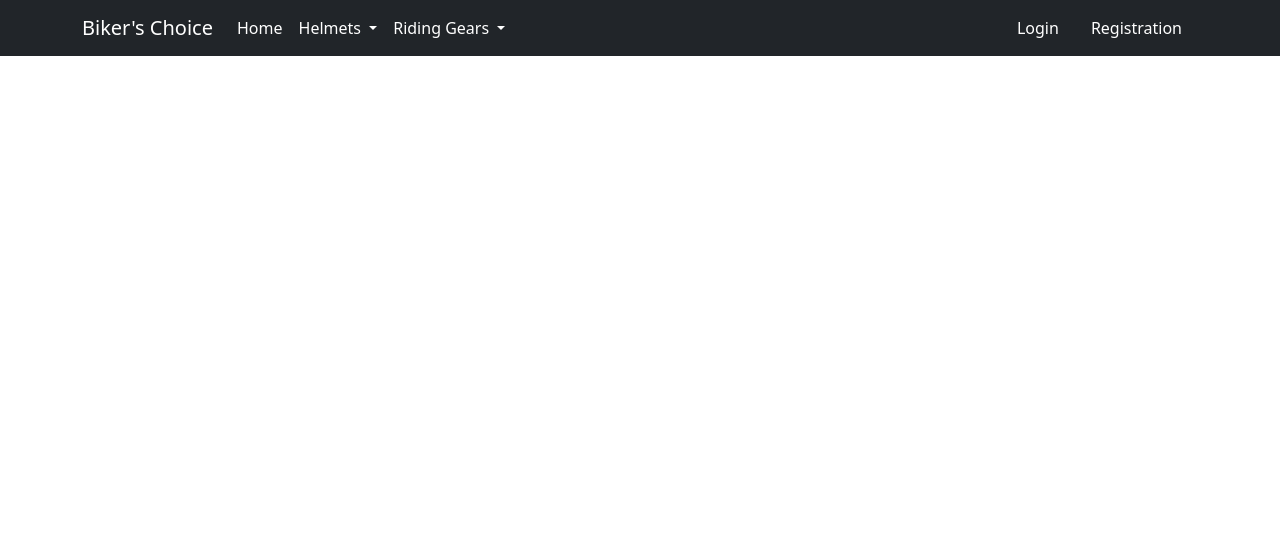
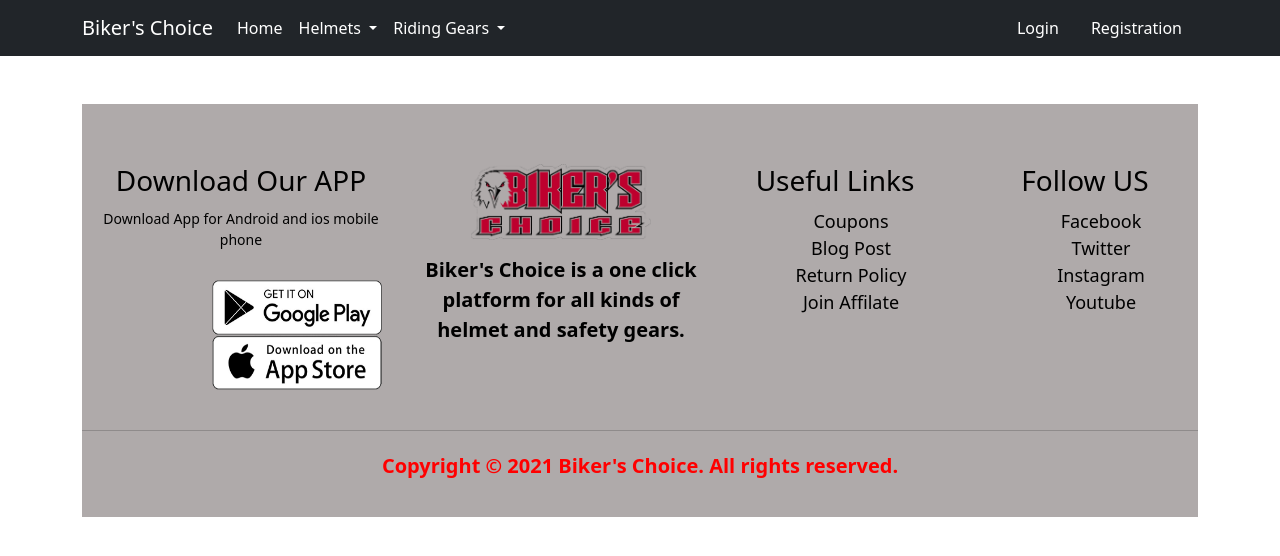
Before and after one commit to psuman10/personal, a Django app: page /address/ in a window 1280 px wide. Shown: the top 556 px of the page. Run offline with Django 3.2, Linux system fonts and the light colour scheme; parts of the project's set-up code (start-up, migrations or seed data) failed here and were passed over; some libraries are stand-ins or nearby versions.

Commit message:
worked on footer

```diff
--- a/ecommerce/static/BBC/css/style.css
+++ b/ecommerce/static/BBC/css/style.css
@@ -30,3 +30,151 @@
     transform: translateY(-15px);
 
 }
+
+
+
+.footer hr{
+    border: none;
+    background: #000b;
+    height: 1px;
+    margin: 20px 0;
+}
+.Copyright{
+    text-align: center;
+    color: red;
+    font-weight: bold;
+
+}
+
+.menu-icon{
+    width:28px;
+    margin-left: 20px;
+    display: none;
+
+
+}
+
+.icon {
+    color: red;
+}
+
+
+
+
+
+
+
+
+
+
+
+
+
+
+/*FOOTER*/
+
+.footer{
+    /* background: radial-gradient(#fff,#ffd6d6); */
+    background-color:rgb(175, 170, 170);
+    color: #8a8a8a;
+    font-size: 14px;
+    padding: 60px 0 20px;
+
+}
+
+.footer p{
+    columns: red;
+}
+
+.footer h3{
+    color:black;
+    margin-bottom: 10px;
+    text-align: center;
+}
+
+.footer-col-1, .footer-col-2, .footer-col-3, .footer-col-4{
+    min-width: 250px;
+    margin-bottom: 20px;
+}
+
+.footer-col-1{
+    flex-basis: 30%;
+}
+
+.footer-col-1 p{
+    color: #000;
+}
+
+.footer-col-2{
+    flex: 1;
+    text-align: center;
+
+}
+
+.footer-col-2 p{
+    color: #000;
+    font-weight: bold;
+    font-size: 20px;
+}
+
+.footer-col-2 img{
+    width: 180px;
+    margin-bottom: 15px;
+}
+
+.footer-col-3, .footer-col-4{
+    flex-basis: 15%;
+    text-align: center;
+    color: black;
+}
+
+.footer-col-3, .footer-col-4 li{
+   color: black;
+   font-size: 18px;
+   /* font-weight: bold; */
+
+}
+
+
+
+ul{
+    list-style-type: none;
+}
+
+.app-logo{
+    margin-top: 30px;
+    margin-left: 130px;
+
+}
+
+.app-logo img{
+    width: 170px;
+    height: 55px;
+
+}
+
+
+.app-logo img :hover{
+    transform: translateY(-15px);
+}
+
+
+/* .footer hr{
+    border: none;
+    background: #000b;
+    height: 1px;
+    margin: 20px 0;
+} */
+.Copyright{
+    text-align: center;
+    color: red;
+    font-weight: bold;
+    font-size: 20px;
+
+}
+
+
+p{
+    text-align: center;
+    color:#555;
+}
--- a/ecommerce/templates/BC/base.html
+++ b/ecommerce/templates/BC/base.html
@@ -5,6 +5,7 @@
     <!-- Required meta tags -->
     <meta charset="utf-8">
     <meta name="viewport" content="width=device-width, initial-scale=1">
+
 
     <!-- Bootstrap CSS -->
     <link href="https://cdn.jsdelivr.net/npm/bootstrap@5.0.0-beta1/dist/css/bootstrap.min.css" rel="stylesheet"
@@ -21,6 +22,7 @@
 
 
     <title>Biker's Choice | {% block title %} {% endblock title %} </title>
+    <link rel="icon" href="{% static 'BBC/images/banner/logo.png' %}">
 </head>
 <body>
 <nav class="navbar navbar-expand-lg navbar-dark bg-dark">
@@ -106,6 +108,68 @@
 {% block livesale %} {% endblock livesale %}
 {% block main-content %} {% endblock main-content %}
 
+
+
+
+
+<div class="footer">
+        <div class="container-2">
+            <div class="row">
+                <div class="footer-col-1">
+                    <h3> Download Our APP </h3>
+                    <p> Download App for Android and ios mobile phone </p>
+                    <div class="app-logo">
+                        <img src="{% static 'BBC/images/banner/play-store.png' %}">
+                        <img src="{% static 'BBC/images/banner/app-store.png' %}">
+                    </div>
+                </div>
+                <div class="footer-col-2">
+                    <img src="{% static 'BBC/images/banner/logo.png' %}">
+                    <p> Biker's Choice is a one click platform for all kinds of
+                    helmet and safety gears. </p>
+                </div>
+
+                <div class="footer-col-3">
+                    <h3> Useful Links </h3>
+                    <ul>
+                        <li> Coupons</li>
+                        <li> Blog Post </li>
+                        <li>Return Policy </li>
+                        <li> Join Affilate</li>
+
+
+                    </ul>
+                </div>
+
+
+                <div class="footer-col-4">
+                    <h3> Follow US </h3>
+                    <ul>
+                        <li> Facebook</li>
+                        <li> Twitter </li>
+                        <li>Instagram </li>
+                        <li> Youtube</li>
+
+
+                    </ul>
+                </div>
+
+
+
+            </div>
+            <hr>
+            <p class="Copyright">Copyright © 2021 Biker's Choice. All rights reserved.  </p>
+        </div>
+    </div>
+    </div>
+
+
+
+
+
+
+
+
 <!-- Jquery -->
 <script src="https://code.jquery.com/jquery-3.5.1.min.js"
         integrity="sha256-9/aliU8dGd2tb6OSsuzixeV4y/faTqgFtohetphbbj0=" crossorigin="anonymous"></script>
--- a/products/settings.py
+++ b/products/settings.py
@@ -126,5 +126,6 @@ USE_TZ = True
 # https://docs.djangoproject.com/en/3.1/howto/static-files/
 
 STATIC_URL = '/static/'
+STATIFILES_DIR = os.path.join(BASE_DIR, 'static')
 MEDIA_URL= '/media/'
 MEDIA_ROOT = os.path.join(BASE_DIR, 'media')
```
Also changed, not shown: ecommerce/static/BBC/images/banner/app-store.png (added), ecommerce/static/BBC/images/banner/logo.png (added), ecommerce/static/BBC/images/banner/play-store.png (added).
